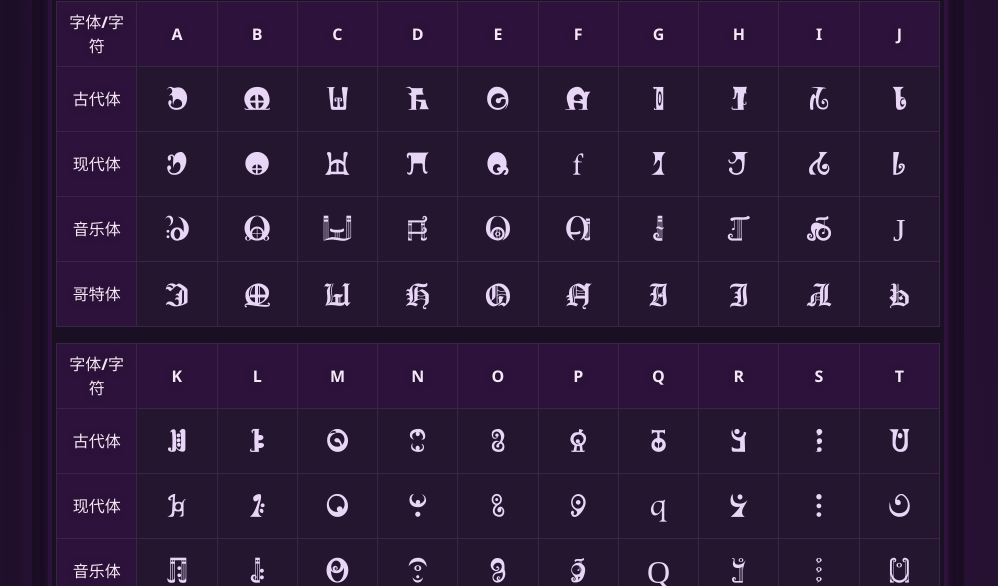
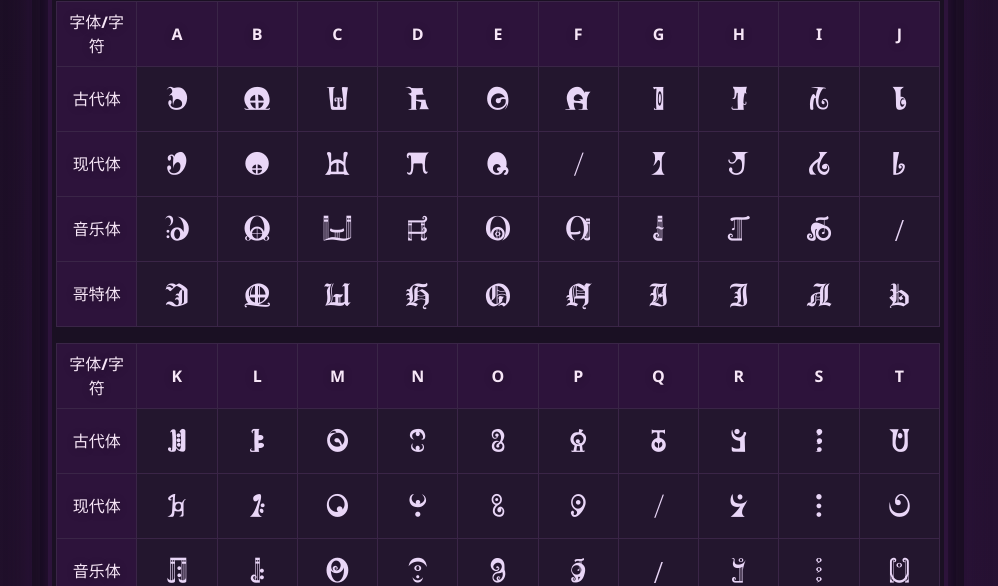
Before and after one commit to BlackCoder0/Madoka-Runes, a Vue app: page / in a window 1280 px wide. Shown: the part 214-800 px from the top of the page, without its empty margins (142-1140 px from the left). Built offline with nearby package versions, Linux system fonts and the light colour scheme.

Commit message:
修复表格

```diff
--- a/src/components/WitchFontAllTable.vue
+++ b/src/components/WitchFontAllTable.vue
@@ -3,7 +3,7 @@
     <div class="witch-font-all-table">
       <h2>魔女文字字符集总览</h2>
       <div class="table-sections">
-        <div v-for="(section, sectionIndex) in fontMap[0].sections" :key="sectionIndex">
+        <div v-for="(section, sectionIdx) in fontMap[0].sections" :key="sectionIdx">
             <table class="wikitable">
                 <thead>
                 <tr>
@@ -14,8 +14,12 @@
                 <tbody>
                 <tr v-for="font in fontMap" :key="font.key">
                     <th>{{ font.label }}</th>
-                <td v-for="(char, charIdx) in section.header" :key="char" :style="getCellStyle(font, char, section.characters)">
-                  {{ getCellDisplay(font, char, section.characters) }}
+                    <td
+                    v-for="(char, charIdx) in section.header"
+                    :key="char"
+                    :style="getCellStyle(font, char)"
+                    >
+                    {{ getCellDisplay(font, charIdx, font.sections[sectionIdx]) }}
                     </td>
                 </tr>
                 </tbody>
@@ -44,8 +48,8 @@ const fontMap = [
     font: 'MadokaRunes',
     key: 'modern',
     sections: [
-      { header: ['A','B','C','D','E','F','G','H','I','J'], characters: 'ABCDEFGHIJ' },
-      { header: ['K','L','M','N','O','P','Q','R','S','T'], characters: 'KLMNOPQRST' },
+      { header: ['A','B','C','D','E','F','G','H','I','J'], characters: 'ABCDE/GHIJ' },
+      { header: ['K','L','M','N','O','P','Q','R','S','T'], characters: 'KLMNOP/RST' },
       { header: ['U','V','W','X','Y','Z','Ä','Ö','Ü','ß'], characters: 'U/////ÄÖÜß' },
       { header: ['0','1','2','3','4','5','6','7','8','9'], characters: '0123456789' }
     ]
@@ -55,9 +59,9 @@ const fontMap = [
     font: 'MadokaMusical',
     key: 'musical',
     sections: [
-      { header: ['A','B','C','D','E','F','G','H','I','J'], characters: 'ABCDEFGHIJ' },
-      { header: ['K','L','M','N','O','P','/','R','S','T'], characters: 'ABCDEFGHIKLMNOPRST' },
-      { header: ['U','V','W','X','Y','Z','Ä','Ö','Ü','ß'], characters: 'UV/YZ/////' },
+      { header: ['A','B','C','D','E','F','G','H','I','J'], characters: 'ABCDEFGHI/' },
+      { header: ['K','L','M','N','O','P','Q','R','S','T'], characters: 'KLMNOP/RST' },
+      { header: ['U','V','W','X','Y','Z','Ä','Ö','Ü','ß'], characters: 'UV//YZ////' },
       { header: ['0','1','2','3','4','5','6','7','8','9'], characters: '//////////' }
     ]
   },
@@ -68,7 +72,7 @@ const fontMap = [
     sections: [
       { header: ['A','B','C','D','E','F','G','H','I','J'], characters: 'ABCDEFGHIJ' },
       { header: ['K','L','M','N','O','P','Q','R','S','T'], characters: 'KLMNOPQRST' },
-      { header: ['U','V','W','X','Y','Z','Ä','Ö','Ü','ß'], characters: 'UVWYZÄÖÜß' },
+      { header: ['U','V','W','X','Y','Z','Ä','Ö','Ü','ß'], characters: 'UVWXYZÄÖÜß' },
       { header: ['0','1','2','3','4','5','6','7','8','9'], characters: '0123456789' }
     ]
   }
@@ -82,17 +86,18 @@ export default {
     };
   },
   methods: {
-    getCellDisplay(font, char, characters) {
-      // 只要该字符在当前字体的支持范围内才显示，否则严格显示为“/”
-      if (!characters.includes(char.toUpperCase()) && !characters.includes(char)) {
+    getCellDisplay(font, charIdx, section) {
+    const char = section.header[charIdx];
+    const displayChar = section.characters?.[charIdx];
+
+    if (!displayChar || displayChar === ' ') {
         return '/';
     }
-      if (font.key === 'modern') {
-        return char.toLowerCase();
-      } else if (font.key === 'ancient') {
-        return char.toUpperCase();
-      }
-      return char;
+
+    // 格式化逻辑
+    if (font.key === 'modern') return displayChar.toLowerCase();
+    if (font.key === 'ancient') return displayChar.toUpperCase();
+    return displayChar;
     },
     getCellStyle(font, char, characters) {
       return {
```
Lines whose indentation alone changed are shown as unchanged.
